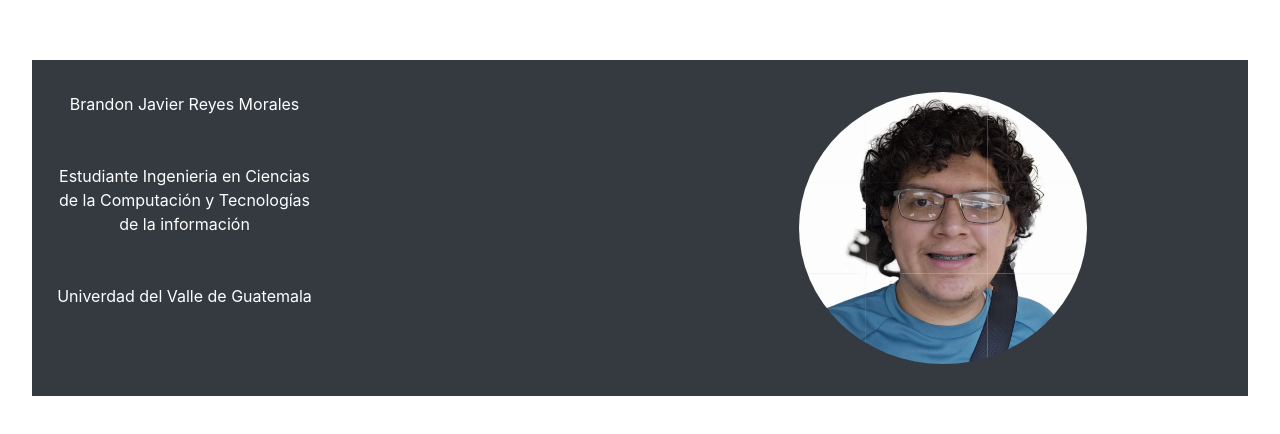
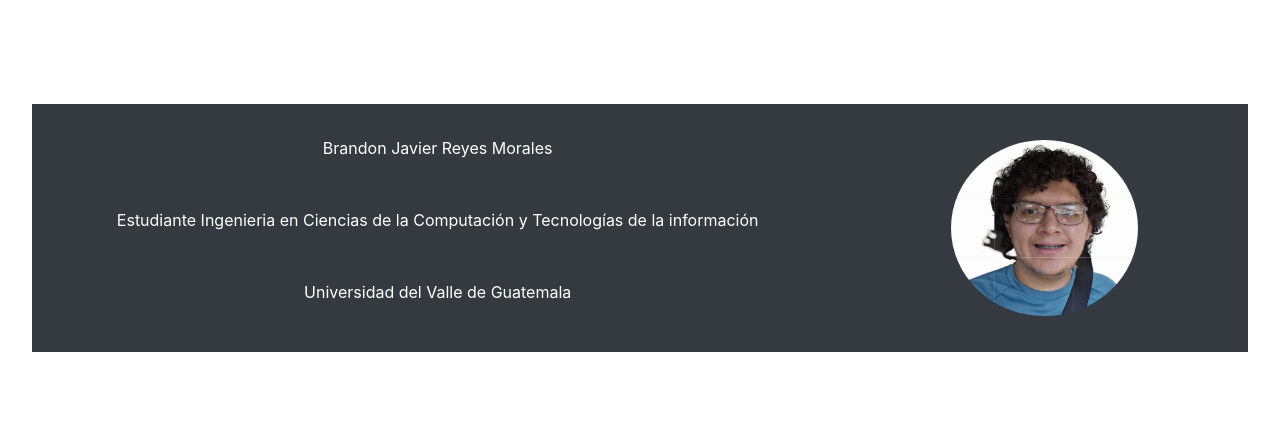
Before and after one commit to BrandonReyes0609/Portafolio4, a React (Vite) app: page / in a window 1280 px wide. Shown: the part 172-606 px from the top of the page. Built offline with nearby package versions, Linux system fonts and the light colour scheme.

Commit message:
fix plobelm

```diff
--- a/src/App.jsx
+++ b/src/App.jsx
@@ -1,45 +1,36 @@
-import { useState } from 'react'
-import reactLogo from './assets/react.svg'
-import viteLogo from '/vite.svg'
-import './App.css'
-import fotoperfil from './assets/foto_perfil.jpeg' // Importar la imagen
+import { useState } from 'react';
+import './App.css';
+import fotoperfil from './assets/foto_perfil.jpeg'; // Importar la imagen
 
 function App() {
-  const [count, setCount] = useState(0)
-
   return (
     <>
-      <div class=".container-fluid col p-3 bg-dark text-white">
-
-          <div class="row">
-            <div class="col ">
-              <div class="row">
-                <div class="col p-3 bg-dark text-white"><p class="text-start"> Brandon Javier Reyes Morales</p></div>
-                <div class="col p-3 bg-dark text-white"></div>
-
-              </div>
-              <div class="row">
-                <div class="col p-3 bg-dark text-white"><p class="text-start">Estudiante Ingenieria en Ciencias de la Computación y Tecnologías de la información</p></div>
-                <div class="col p-3 bg-dark text-white"></div>
-
-
-
-              </div>
-              <div class="row">
-                <div class="col p-3 bg-dark text-white"><p class="text-start"> Univerdad del Valle de Guatemala</p></div>
-                <div class="col p-3 bg-dark text-white"></div>
-
+      <div className="container-fluid col p-3 bg-dark text-white">
+        <div className="row">
+          <div className="col-md-8">
+            <div className="row">
+              <div className="col p-3 bg-dark text-white">
+                <p className="text-start">Brandon Javier Reyes Morales</p>
               </div>
             </div>
-            <div class="col p-3 bg-dark text-white">
-              <img src={fotoperfil} alt="fotoperfil"style={{ width: '50%', height: 'auto' }} class="rounded-circle" />
+            <div className="row">
+              <div className="col p-3 bg-dark text-white">
+                <p className="text-start">Estudiante Ingenieria en Ciencias de la Computación y Tecnologías de la información</p>
+              </div>
+            </div>
+            <div className="row">
+              <div className="col p-3 bg-dark text-white">
+                <p className="text-start">Universidad del Valle de Guatemala</p>
+              </div>
             </div>
           </div>
+          <div className="col-md-4 d-flex justify-content-center align-items-center">
+            <img src={fotoperfil} alt="fotoperfil" style={{ width: '50%', height: 'auto' }} className="rounded-circle" />
+          </div>
+        </div>
       </div>
-
-
     </>
-  )
+  );
 }
 
-export default App
+export default App;
```
